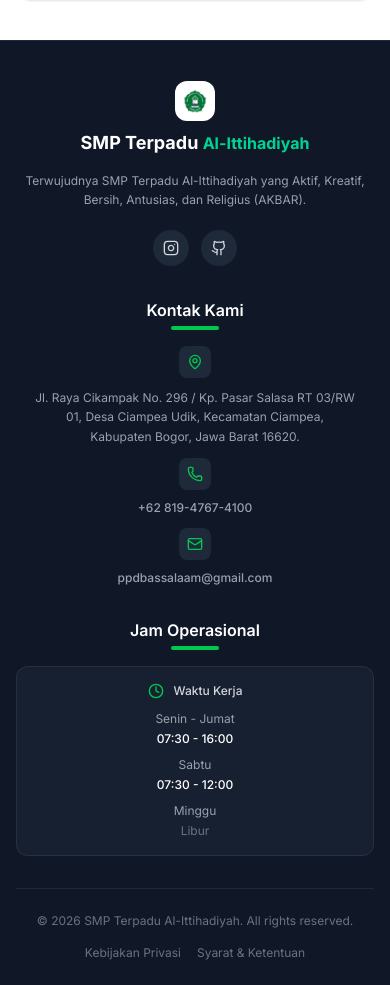
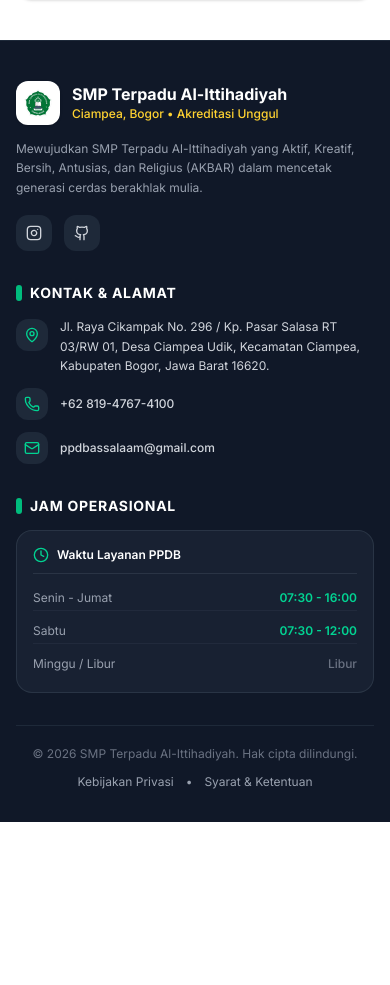
Before and after one commit to dafbeatx/ppdb-smp-terpadu-al-ittihadiyah, a Next.js app: page / in a window 390 px wide. Shown: the part 2900-3885 px from the top of the page. After the commit the page ends 3722 px from the top, so only its background shows below. Built offline with nearby package versions, Linux system fonts and the light colour scheme; no server answers; the database is empty.

Commit message:
fix(footer): redesign layout to clean left-aligned list for Infinix and mobile screens

```diff
--- a/components/Footer.tsx
+++ b/components/Footer.tsx
@@ -25,13 +25,13 @@ export default async function Footer() {
     }
 
     return (
-        <footer className="bg-gray-900 text-white pt-10 pb-6 md:pt-16 md:pb-8 border-t border-gray-800">
+        <footer className="bg-gray-900 text-white pt-10 pb-8 border-t border-gray-800">
             <div className="container mx-auto px-4 sm:px-6 lg:px-8">
-                <div className="grid grid-cols-1 md:grid-cols-2 lg:grid-cols-3 gap-8 sm:gap-10 md:gap-12 mb-8 md:mb-12">
+                <div className="grid grid-cols-1 md:grid-cols-2 lg:grid-cols-3 gap-8 md:gap-10 lg:gap-12 mb-8">
                     {/* Brand & Description */}
-                    <div className="flex flex-col items-center md:items-start text-center md:text-left space-y-4 sm:space-y-6">
-                        <div className="flex flex-col items-center md:flex-row md:items-center gap-2.5 sm:gap-3">
-                            <div className="w-10 h-10 sm:w-12 sm:h-12 rounded-xl bg-white p-1.5 shrink-0 flex items-center justify-center">
+                    <div className="flex flex-col items-start text-left space-y-3.5 sm:space-y-4">
+                        <div className="flex items-center gap-3">
+                            <div className="w-11 h-11 rounded-xl bg-white p-1.5 shrink-0 flex items-center justify-center shadow-sm">
                                 <Image
                                     src="/logo.webp"
                                     alt="Logo SMP Terpadu Al-Ittihadiyah"
@@ -40,54 +40,60 @@ export default async function Footer() {
                                     className="w-full h-full object-contain"
                                 />
                             </div>
-                            <h3 className="font-bold text-lg sm:text-xl leading-tight">
-                                SMP Terpadu <br className="hidden md:block" />
-                                <span className="text-emerald-400 text-base sm:text-lg">Al-Ittihadiyah</span>
-                            </h3>
+                            <div>
+                                <h3 className="font-bold text-base sm:text-lg text-white leading-tight">
+                                    SMP Terpadu Al-Ittihadiyah
+                                </h3>
+                                <p className="text-xs text-amber-300 font-medium mt-0.5">
+                                    Ciampea, Bogor • Akreditasi Unggul
+                                </p>
+                            </div>
                         </div>
-                        <p className="text-gray-400 leading-relaxed text-xs sm:text-sm max-w-sm mx-auto md:mx-0">
-                            {footer['footer.school_desc'] || 'Terwujudnya SMP Terpadu Al-Ittihadiyah yang Aktif, Kreatif, Bersih, Antusias, dan Religius (AKBAR).'}
+
+                        <p className="text-gray-400 leading-relaxed text-xs sm:text-sm">
+                            {footer['footer.school_desc'] || 'Mewujudkan SMP Terpadu Al-Ittihadiyah yang Aktif, Kreatif, Bersih, Antusias, dan Religius (AKBAR) dalam mencetak generasi cerdas berakhlak mulia.'}
                         </p>
-                        <div className="flex items-center justify-center md:justify-start gap-3 sm:gap-4 pt-1 sm:pt-2">
+
+                        <div className="flex items-center gap-3 pt-1">
                             <a
                                 href={igLink}
                                 target="_blank"
                                 rel="noopener noreferrer"
-                                className="w-9 h-9 sm:w-10 sm:h-10 flex items-center justify-center rounded-full bg-gray-800 hover:bg-pink-600 transition-all duration-300 group"
-                                title="Instagram"
+                                className="w-9 h-9 flex items-center justify-center rounded-xl bg-gray-800 hover:bg-pink-600 transition-colors text-gray-300 hover:text-white"
+                                title="Instagram Resmi"
                             >
-                                <Instagram className="w-4 h-4 sm:w-5 sm:h-5 text-gray-300 group-hover:text-white" />
+                                <Instagram className="w-4 h-4" />
                             </a>
                             <a
                                 href={githubLink}
                                 target="_blank"
                                 rel="noopener noreferrer"
-                                className="w-9 h-9 sm:w-10 sm:h-10 flex items-center justify-center rounded-full bg-gray-800 hover:bg-gray-700 transition-all duration-300 group"
-                                title="GitHub"
+                                className="w-9 h-9 flex items-center justify-center rounded-xl bg-gray-800 hover:bg-gray-700 transition-colors text-gray-300 hover:text-white"
+                                title="Repository Project"
                             >
-                                <Github className="w-4 h-4 sm:w-5 sm:h-5 text-gray-300 group-hover:text-white" />
+                                <Github className="w-4 h-4" />
                             </a>
                         </div>
                     </div>
 
                     {/* Contact Info */}
-                    <div className="flex flex-col items-center md:items-start text-center md:text-left space-y-4 sm:space-y-6">
-                        <h4 className="text-base sm:text-lg font-semibold relative inline-block pb-2">
-                            Kontak Kami
-                            <span className="absolute bottom-0 left-1/2 -translate-x-1/2 md:left-0 md:translate-x-0 w-12 h-1 bg-green-500 rounded-full"></span>
+                    <div className="flex flex-col items-start text-left space-y-3.5 sm:space-y-4">
+                        <h4 className="text-sm sm:text-base font-bold text-white uppercase tracking-wider flex items-center gap-2">
+                            <span className="w-1.5 h-4 bg-emerald-500 rounded-full"></span>
+                            Kontak &amp; Alamat
                         </h4>
-                        <ul className="w-full space-y-3 sm:space-y-4">
+                        <ul className="w-full space-y-3">
                             <li>
                                 <a
                                     href={mapsLink}
                                     target="_blank"
                                     rel="noopener noreferrer"
-                                    className="flex flex-col items-center md:flex-row md:items-start gap-2.5 sm:gap-4 text-gray-400 hover:text-green-400 transition-colors group"
+                                    className="flex items-start gap-3 text-gray-300 hover:text-emerald-400 transition-colors group"
                                 >
-                                    <div className="p-2 bg-gray-800 rounded-lg md:bg-transparent md:p-0 shrink-0 group-hover:bg-gray-700 md:group-hover:bg-transparent transition-colors">
-                                        <MapPin className="w-4 h-4 sm:w-5 sm:h-5 text-green-500 md:mt-1 group-hover:scale-110 transition-transform" />
+                                    <div className="p-2 bg-gray-800 rounded-xl shrink-0 group-hover:bg-gray-700 transition-colors mt-0.5">
+                                        <MapPin className="w-4 h-4 text-emerald-400 shrink-0" />
                                     </div>
-                                    <span className="text-xs sm:text-sm leading-relaxed max-w-xs md:max-w-none">{address}</span>
+                                    <span className="text-xs sm:text-sm leading-relaxed">{address}</span>
                                 </a>
                             </li>
                             <li>
@@ -95,10 +101,10 @@ export default async function Footer() {
                                     href={waLink}
                                     target="_blank"
                                     rel="noopener noreferrer"
-                                    className="flex flex-col items-center md:flex-row md:items-center gap-2.5 sm:gap-4 text-gray-400 hover:text-green-400 transition-colors group"
+                                    className="flex items-center gap-3 text-gray-300 hover:text-emerald-400 transition-colors group"
                                 >
-                                    <div className="p-2 bg-gray-800 rounded-lg md:bg-transparent md:p-0 shrink-0 group-hover:bg-gray-700 md:group-hover:bg-transparent transition-colors">
-                                        <Phone className="w-4 h-4 sm:w-5 sm:h-5 text-green-500 group-hover:scale-110 transition-transform" />
+                                    <div className="p-2 bg-gray-800 rounded-xl shrink-0 group-hover:bg-gray-700 transition-colors">
+                                        <Phone className="w-4 h-4 text-emerald-400 shrink-0" />
                                     </div>
                                     <span className="text-xs sm:text-sm font-medium">{phone}</span>
                                 </a>
@@ -106,10 +112,10 @@ export default async function Footer() {
                             <li>
                                 <a
                                     href={`mailto:${email}`}
-                                    className="flex flex-col items-center md:flex-row md:items-center gap-2.5 sm:gap-4 text-gray-400 hover:text-green-400 transition-colors group"
+                                    className="flex items-center gap-3 text-gray-300 hover:text-emerald-400 transition-colors group"
                                 >
-                                    <div className="p-2 bg-gray-800 rounded-lg md:bg-transparent md:p-0 shrink-0 group-hover:bg-gray-700 md:group-hover:bg-transparent transition-colors">
-                                        <Mail className="w-4 h-4 sm:w-5 sm:h-5 text-green-500 shrink-0 group-hover:scale-110 transition-transform" />
+                                    <div className="p-2 bg-gray-800 rounded-xl shrink-0 group-hover:bg-gray-700 transition-colors">
+                                        <Mail className="w-4 h-4 text-emerald-400 shrink-0" />
                                     </div>
                                     <span className="text-xs sm:text-sm font-medium break-all">{email}</span>
                                 </a>
@@ -118,40 +124,41 @@ export default async function Footer() {
                     </div>
 
                     {/* Operation Hours */}
-                    <div className="flex flex-col items-center md:items-start text-center md:text-left space-y-4 sm:space-y-6 w-full lg:w-auto">
-                        <h4 className="text-base sm:text-lg font-semibold relative inline-block pb-2">
+                    <div className="flex flex-col items-start text-left space-y-3.5 sm:space-y-4 w-full">
+                        <h4 className="text-sm sm:text-base font-bold text-white uppercase tracking-wider flex items-center gap-2">
+                            <span className="w-1.5 h-4 bg-emerald-500 rounded-full"></span>
                             Jam Operasional
-                            <span className="absolute bottom-0 left-1/2 -translate-x-1/2 md:left-0 md:translate-x-0 w-12 h-1 bg-green-500 rounded-full"></span>
                         </h4>
-                        <div className="w-full bg-gray-800/50 p-4 sm:p-6 rounded-xl sm:rounded-2xl space-y-3 sm:space-y-4 border border-gray-700/50">
-                            <div className="flex items-center justify-center md:justify-start gap-2.5">
-                                <Clock className="w-4 h-4 sm:w-5 sm:h-5 text-green-500" />
-                                <span className="text-gray-300 text-xs sm:text-sm font-medium">Waktu Kerja</span>
+                        <div className="w-full bg-gray-800/60 p-4 sm:p-5 rounded-2xl border border-gray-700/60 space-y-3">
+                            <div className="flex items-center gap-2 pb-2.5 border-b border-gray-700/60">
+                                <Clock className="w-4 h-4 text-emerald-400 shrink-0" />
+                                <span className="text-xs sm:text-sm font-semibold text-white">Waktu Layanan PPDB</span>
                             </div>
-                            <ul className="space-y-2.5 sm:space-y-3 text-xs sm:text-sm">
-                                <li className="flex flex-col sm:flex-row justify-between text-gray-400 gap-1">
-                                    <span>Senin - Jumat</span>
-                                    <span className="text-white font-medium">{cleanHours(footer['footer.hours_weekday'], '07:30 - 16:00')}</span>
-                                </li>
-                                <li className="flex flex-col sm:flex-row justify-between text-gray-400 gap-1">
-                                    <span>Sabtu</span>
-                                    <span className="text-white font-medium">{cleanHours(footer['footer.hours_saturday'], '07:30 - 12:00')}</span>
-                                </li>
-                                <li className="flex flex-col sm:flex-row justify-between text-gray-400 gap-1">
-                                    <span>Minggu</span>
-                                    <span className="text-gray-500">{cleanHours(footer['footer.hours_sunday'], 'Libur')}</span>
-                                </li>
-                            </ul>
+                            <div className="space-y-2 text-xs sm:text-sm">
+                                <div className="flex items-center justify-between py-1 border-b border-gray-700/30">
+                                    <span className="text-gray-400">Senin - Jumat</span>
+                                    <span className="text-emerald-400 font-semibold">{cleanHours(footer['footer.hours_weekday'], '07:30 - 16:00')}</span>
+                                </div>
+                                <div className="flex items-center justify-between py-1 border-b border-gray-700/30">
+                                    <span className="text-gray-400">Sabtu</span>
+                                    <span className="text-emerald-400 font-semibold">{cleanHours(footer['footer.hours_saturday'], '07:30 - 12:00')}</span>
+                                </div>
+                                <div className="flex items-center justify-between py-1">
+                                    <span className="text-gray-400">Minggu / Libur</span>
+                                    <span className="text-gray-500 font-medium">{cleanHours(footer['footer.hours_sunday'], 'Libur')}</span>
+                                </div>
+                            </div>
                         </div>
                     </div>
                 </div>
 
                 {/* Bottom Bar */}
-                <div className="border-t border-gray-800 pt-6 sm:pt-8 flex flex-col md:flex-row items-center justify-between gap-4 sm:gap-6 text-gray-500 text-xs sm:text-sm text-center md:text-left">
-                    <p>&copy; {new Date().getFullYear()} SMP Terpadu Al-Ittihadiyah. All rights reserved.</p>
-                    <div className="flex items-center justify-center gap-4 sm:gap-6">
-                        <Link href="/kebijakan-privasi" className="hover:text-white transition-colors">Kebijakan Privasi</Link>
-                        <Link href="/syarat-ketentuan" className="hover:text-white transition-colors">Syarat & Ketentuan</Link>
+                <div className="border-t border-gray-800 pt-5 mt-6 flex flex-col sm:flex-row items-center justify-between gap-3 sm:gap-4 text-gray-500 text-xs text-center sm:text-left">
+                    <p>&copy; {new Date().getFullYear()} SMP Terpadu Al-Ittihadiyah. Hak cipta dilindungi.</p>
+                    <div className="flex items-center justify-center gap-3 sm:gap-4 text-gray-400">
+                        <Link href="/kebijakan-privasi" className="hover:text-emerald-400 transition-colors">Kebijakan Privasi</Link>
+                        <span>•</span>
+                        <Link href="/syarat-ketentuan" className="hover:text-emerald-400 transition-colors">Syarat &amp; Ketentuan</Link>
                     </div>
                 </div>
             </div>
```
